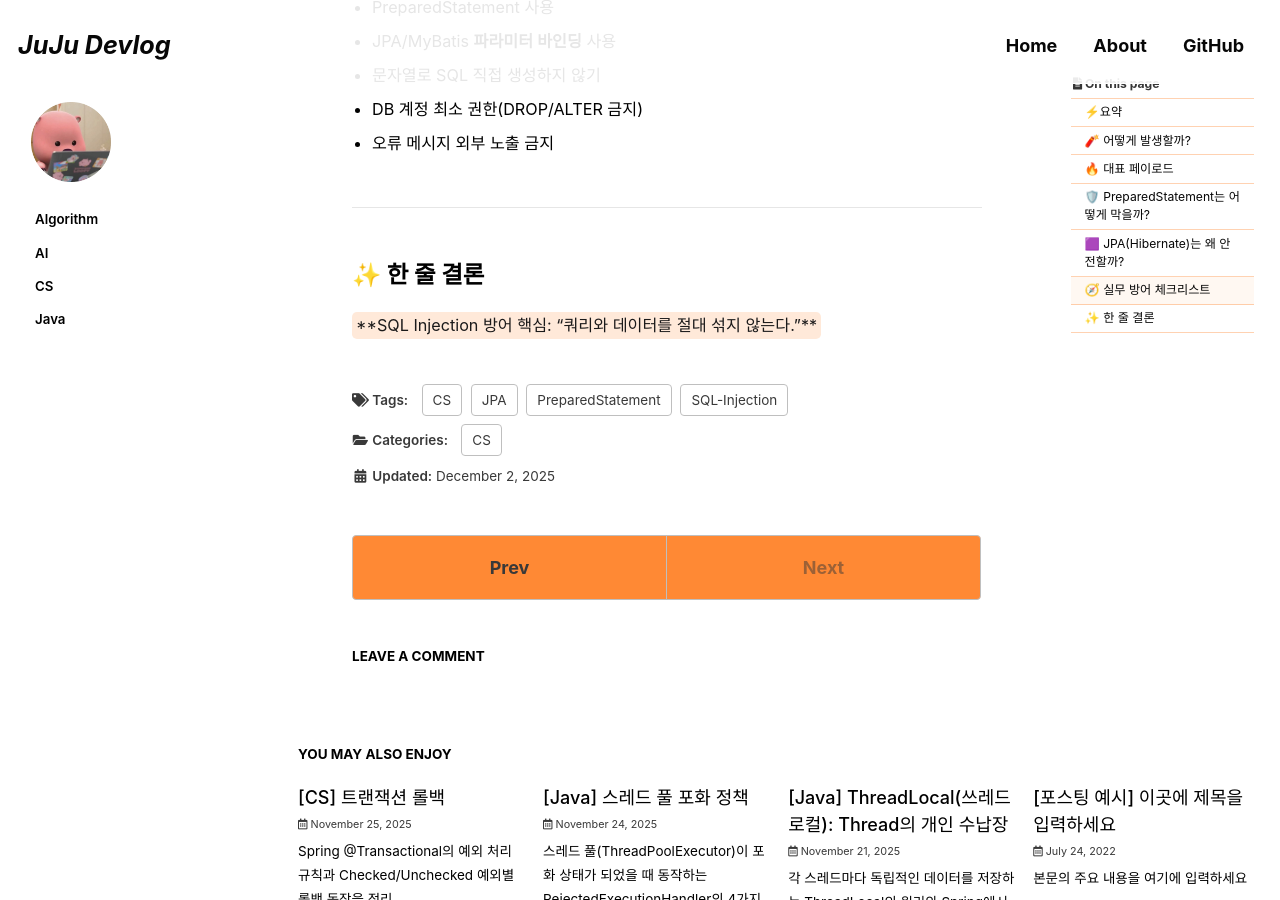
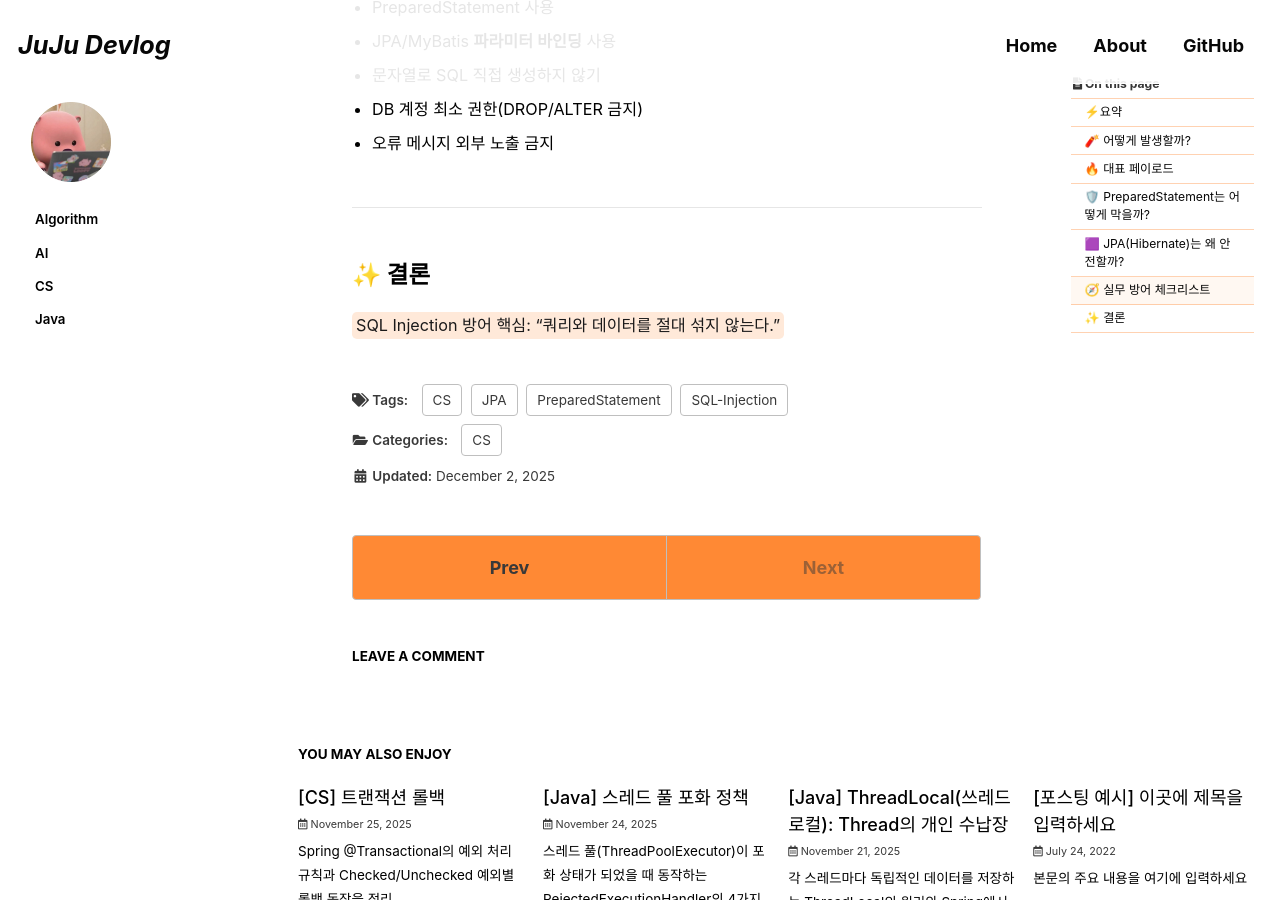
Before and after one commit to zuvvon/zuvvon.github.io, a Jekyll site: the page built from _posts/2025-12-02-SQL-Injection.md, in a window 1280 px wide and 900 px high, scrolled down 2462 px. Built offline with Jekyll 4.4.1, drawn with Linux system fonts in a browser that asks for light colours; cached includes are drawn as plain includes; some web fonts are replaced; comment, search, counter and statistics services are not loaded.

Commit message:
Update 2025-12-02-SQL-Injection.md

```diff
--- a/_posts/2025-12-02-SQL-Injection.md
+++ b/_posts/2025-12-02-SQL-Injection.md
@@ -110,6 +110,6 @@ String q = "SELECT u FROM User u WHERE u.username = '" + username + "'";
 
 ---
 
-## ✨ 한 줄 결론
+## ✨ 결론
 
-<mark>**SQL Injection 방어 핵심: “쿼리와 데이터를 절대 섞지 않는다.”**</mark>
+<mark>SQL Injection 방어 핵심: “쿼리와 데이터를 절대 섞지 않는다.”</mark>
```
